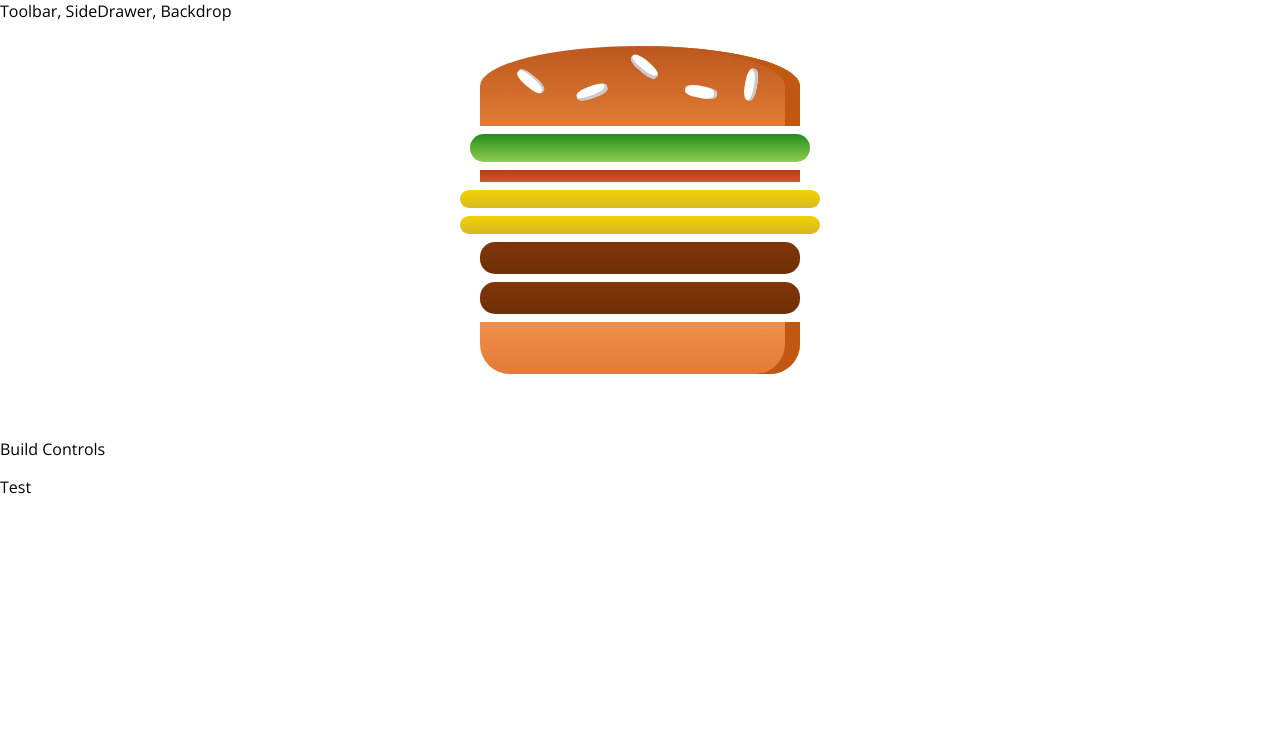
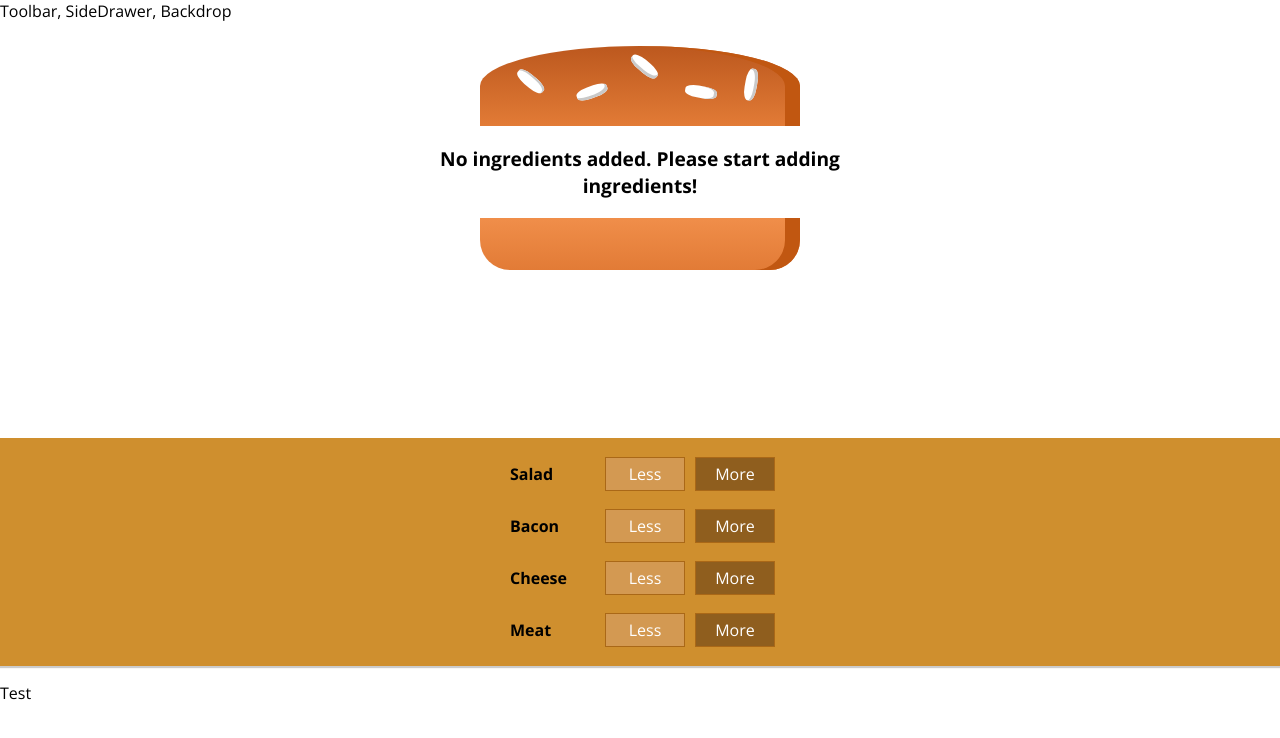
Before and after one commit to ckb055/react-burger-app, a React app: page / in a window 1280 px wide. Shown: the top 738 px of the page. Built offline with nearby package versions, Linux system fonts and the light colour scheme.

Commit message:
Added buttons without functionality and the burger display

```diff
--- /dev/null
+++ b/src/components/Burger/BuildControls/BuildControl/BuildControl.css
@@ -0,0 +1,56 @@
+.BuildControl {
+    display: flex;
+    justify-content: space-between;
+    align-items: center;
+    margin: 5px 0;
+}
+
+.BuildControl button {
+    display: block;
+    font: inherit;
+    padding: 5px;
+    margin: 0 5px;
+    width: 80px;
+    border: 1px solid #AA6817;
+    cursor: pointer;
+    outline: none;
+}
+
+.BuildControl button:disabled {
+    background-color: #AC9980;
+    border: 1px solid #7E7365;
+    color: #ccc;
+    cursor: default;
+}
+
+.BuildControl button:hover:disabled {
+    background-color: #AC9980;
+    color: #ccc;
+    cursor: not-allowed;
+}
+
+.Label {
+    padding: 10px;
+    font-weight: bold;
+    width: 80px;
+}
+
+.BuildControl .Less {
+    background-color: #D39952;
+    color: white;
+}
+
+.BuildControl .More {
+    background-color: #8F5E1E;
+    color: white;
+}
+
+.BuildControl .Less:hover, .BuildControl .Less:active {
+    background-color: #DAA972;
+    color: white;
+}
+
+.BuildControl .More:hover,.BuildControl .More:active {
+    background-color: #99703F;
+    color: white;
+}
--- /dev/null
+++ b/src/components/Burger/BuildControls/BuildControl/BuildControl.js
@@ -0,0 +1,13 @@
+import React from 'react';
+
+import classes from './BuildControl.css';
+
+const buildControl = (props) => (
+    <div className={classes.BuildControl}>
+        <div className={classes.Label}>{props.label}</div>
+        <button className={classes.Less}>Less</button>
+        <button className={classes.More}>More</button>
+    </div>
+);
+
+export default buildControl;
--- /dev/null
+++ b/src/components/Burger/BuildControls/BuildControls.css
@@ -0,0 +1,10 @@
+.BuildControls {
+    width: 100%;
+    background-color: #cf8f2e;
+    display: flex;
+    flex-flow: column;
+    align-items: center;
+    box-shadow: 0 2px 1px #ccc;
+    margin: auto;
+    padding: 10px 0;
+}
--- /dev/null
+++ b/src/components/Burger/BuildControls/BuildControls.js
@@ -0,0 +1,22 @@
+import React from 'react';
+
+import classes from './BuildControls.css';
+import BuildControl from './BuildControl/BuildControl';
+
+const controls = [
+    { label: 'Salad', type: 'salad' },
+    { label: 'Bacon', type: 'bacon' },
+    { label: 'Cheese', type: 'cheese' },
+    { label: 'Meat', type: 'meat' },
+];
+
+const buildControls = (props) => (
+    <div className={classes.BuildControls}>
+        {controls.map(ctrl => (
+            <BuildControl key={ctrl.label} label={ctrl.label} />
+        ))}
+
+    </div>
+);
+
+export default buildControls;
--- a/src/components/Burger/Burger.css
+++ b/src/components/Burger/Burger.css
@@ -2,7 +2,7 @@
     width: 100%;
     margin: auto;
     height: 250px;
-    overflow: scroll;
+    overflow: hidden;
     text-align: center;
     font-weight: bold;
     font-size: 1.2rem;
--- a/src/components/Burger/Burger.js
+++ b/src/components/Burger/Burger.js
@@ -4,12 +4,20 @@
 import BurgerIngredient from './BurgerIngredient/BurgerIngredient';
 
 const burger = (props) => {
-    const transformedIngredients = Object.keys(props.ingredients)
+    let transformedIngredients = Object.keys(props.ingredients)
         .map(igKey => {
             return [...Array(props.ingredients[igKey])].map((_, i) => {
                 return <BurgerIngredient key={igKey + i} type={igKey} />
             });
-        });
+        }).reduce((arr, elem) => {
+            return arr.concat(elem)
+        }, []);
+        console.log(transformedIngredients);
+    if (transformedIngredients.length === 0) {
+        transformedIngredients = <p>
+            No ingredients added.
+            Please start adding ingredients!</p>
+    }
     return (
         <div className={classes.Burger}>
             <BurgerIngredient type="bread-top" />
--- a/src/containers/BurgerBuilder/BurgerBuilder.js
+++ b/src/containers/BurgerBuilder/BurgerBuilder.js
@@ -2,22 +2,30 @@
 
 import Aux from '../../hoc/Auxiliary';
 import Burger from '../../components/Burger/Burger';
+import BuildControls from '../../components/Burger/BuildControls/BuildControls';
 
 class BurgerBuilder extends Component {
     state = {
         ingredients: {
-            salad: 1,
-            bacon: 1,
-            cheese: 2,
+            salad: 0,
+            bacon: 0,
+            cheese: 0,
+            meat: 0
+        }
+    }
+
+    addMeatHandler() {
+        this.setState(state => ({
             meat: 2
-        }
+        })
+        );
     }
 
     render() {
         return (
             <Aux>
                 <Burger ingredients={this.state.ingredients} />
-                <div>Build Controls</div>
+                <BuildControls />
             </Aux>
         );
     }
```
